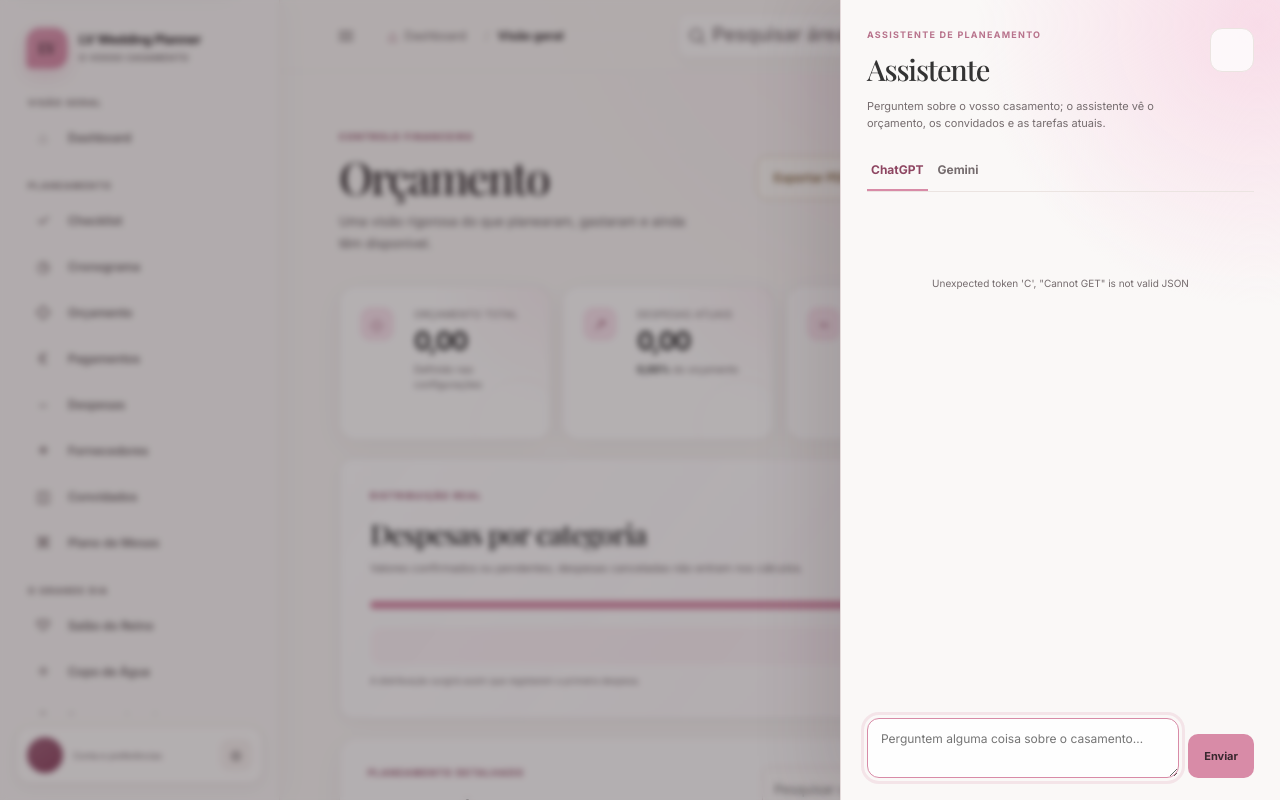
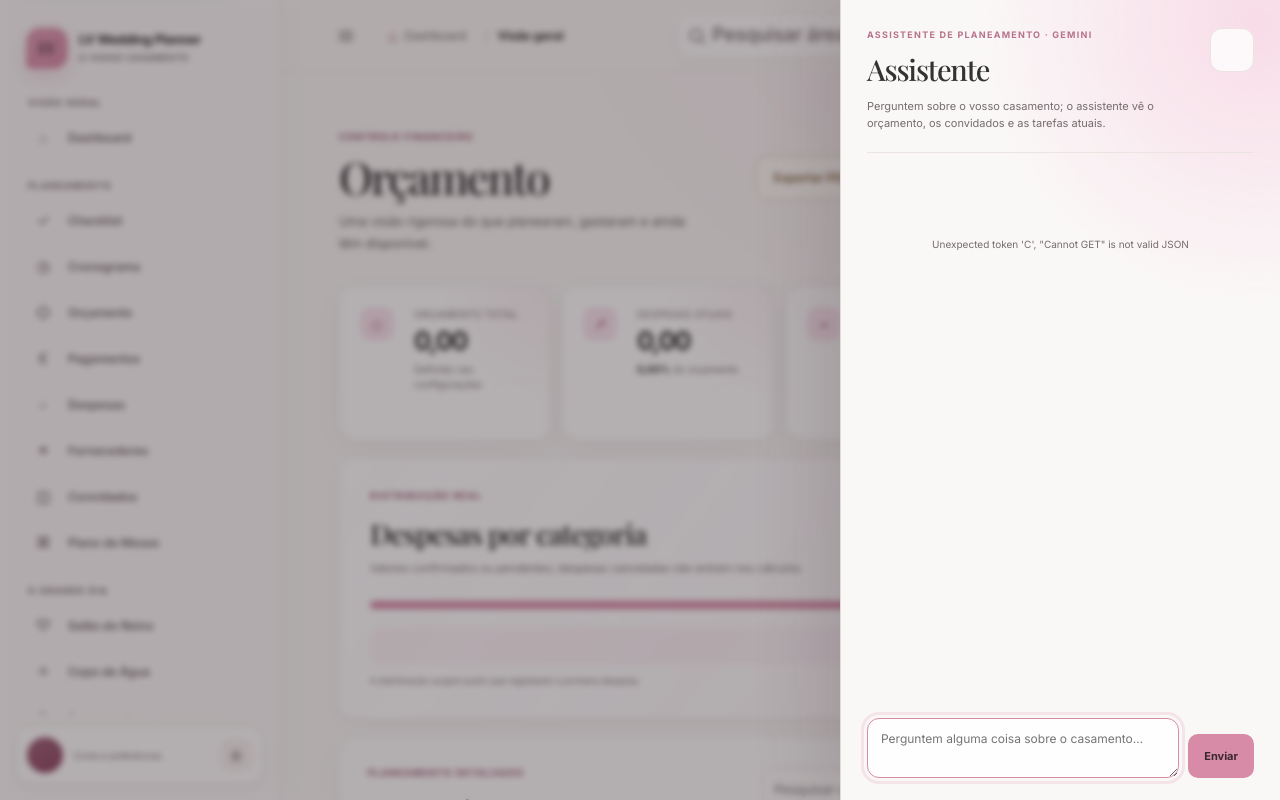
Before and after one commit to diasclamentino7-collab/LV, a Python web app: template app/templates/budget.html in a window 1280 px wide, after a click that opens the changed part. Run offline with Jinja, Linux system fonts and the light colour scheme; the template is opened without the code that fills it, so the values that code supplies are empty.

Commit message:
Simplifica o assistente para usar só o Gemini (camada gratuita)
O casal decidiu ficar só com o Gemini, pela API gratuita da Google.
Remove o ChatGPT/OpenAI do código (dependia de faturação paga) e tira
os separadores da interface, já que deixou de fazer sentido escolher
entre assistentes com um único disponível.

Co-Authored-By: Claude Sonnet 5 <noreply@anthropic.com>

```diff
--- a/app/core/config.py
+++ b/app/core/config.py
@@ -24,8 +24,6 @@ class Settings(BaseSettings):
     allowed_hosts: str = "localhost,127.0.0.1,testserver"
     log_level: str = "INFO"
     max_upload_size_mb: int = 15
-    openai_api_key: str = ""
-    openai_model: str = "gpt-4o-mini"
     gemini_api_key: str = ""
     gemini_model: str = "gemini-2.0-flash"
 
--- a/app/static/css/assistant-drawer.css
+++ b/app/static/css/assistant-drawer.css
@@ -77,32 +77,14 @@
 }
 .assistant-close:hover { color: #8f4863; background: white; }
 
-.assistant-tabs {
-  display: flex;
-  gap: 6px;
-  margin-top: 20px;
-  border-bottom: 1px solid var(--line, #ebe4e1);
-}
-.assistant-tabs button {
-  border: 0;
-  border-bottom: 2px solid transparent;
-  padding: 9px 4px 10px;
-  color: var(--muted, #847b7c);
-  background: transparent;
-  font-size: 12px;
-  font-weight: 700;
-}
-.assistant-tabs button[aria-selected="true"] {
-  color: #8e4662;
-  border-bottom-color: var(--primary, #d88ba7);
-}
-
 .assistant-content {
   display: flex;
   min-height: 0;
   flex: 1;
   flex-direction: column;
-  margin-top: 14px;
+  margin-top: 20px;
+  padding-top: 14px;
+  border-top: 1px solid var(--line, #ebe4e1);
 }
 
 .assistant-messages {
--- a/app/templates/_assistant_drawer.html
+++ b/app/templates/_assistant_drawer.html
@@ -9,7 +9,7 @@
   <section class="assistant-panel">
     <header class="assistant-heading">
       <div>
-        <p class="assistant-eyebrow">Assistente de planeamento</p>
+        <p class="assistant-eyebrow">Assistente de planeamento · Gemini</p>
         <h2 id="assistant-drawer-title">Assistente</h2>
         <p id="assistant-drawer-description">
           Perguntem sobre o vosso casamento; o assistente vê o orçamento, os convidados e as tarefas atuais.
@@ -19,11 +19,6 @@
         <svg viewBox="0 0 24 24" aria-hidden="true"><path d="m6 6 12 12M18 6 6 18"></path></svg>
       </button>
     </header>
-
-    <div class="assistant-tabs" role="tablist" aria-label="Escolher assistente">
-      <button type="button" role="tab" aria-selected="true" data-assistant-tab="openai">ChatGPT</button>
-      <button type="button" role="tab" aria-selected="false" data-assistant-tab="gemini">Gemini</button>
-    </div>
 
     <div class="assistant-content">
       <div class="assistant-messages" data-assistant-messages aria-live="polite" aria-busy="true">
@@ -37,7 +32,7 @@
 
       <form class="assistant-compose" data-assistant-compose aria-label="Enviar mensagem ao assistente">
         <input type="hidden" name="csrf_token" value="{{ csrf_token }}">
-        <input type="hidden" name="provider" value="openai" data-assistant-provider-field>
+        <input type="hidden" name="provider" value="gemini">
         <label class="visually-hidden" for="assistant-input">Mensagem para o assistente</label>
         <textarea
           id="assistant-input"
--- a/render.yaml
+++ b/render.yaml
@@ -26,7 +26,5 @@ services:
         value: backups
       - key: LV_DATABASE_URL
         sync: false
-      - key: LV_OPENAI_API_KEY
-        sync: false
       - key: LV_GEMINI_API_KEY
         sync: false
```
Also changed, not shown: app/routes/assistant.py (+4 -6 lines), app/services/assistant_providers.py (+2 -30 lines), app/static/js/assistant-drawer.js (+6 -22 lines), tests/test_assistant.py (+4 -10 lines), tests/test_assistant_providers.py (+13 -25 lines), README.md, 2 other files.
